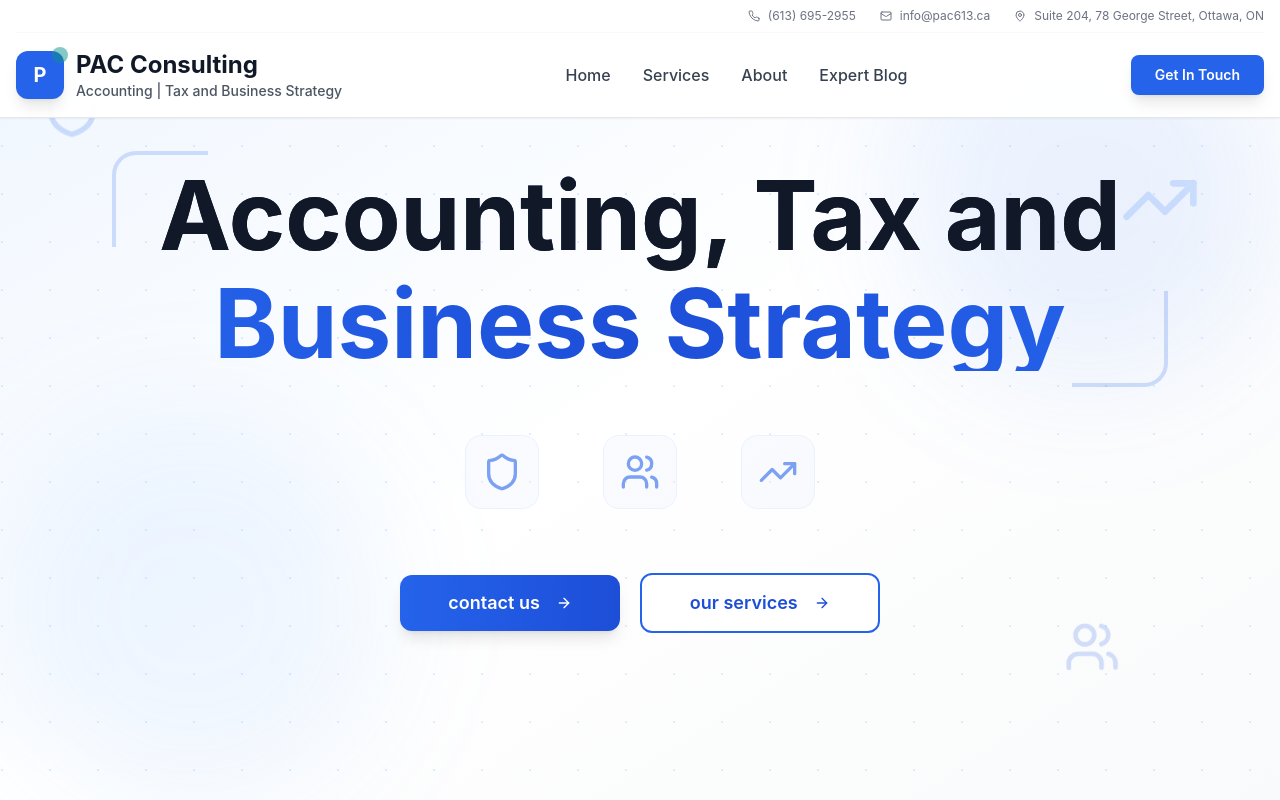
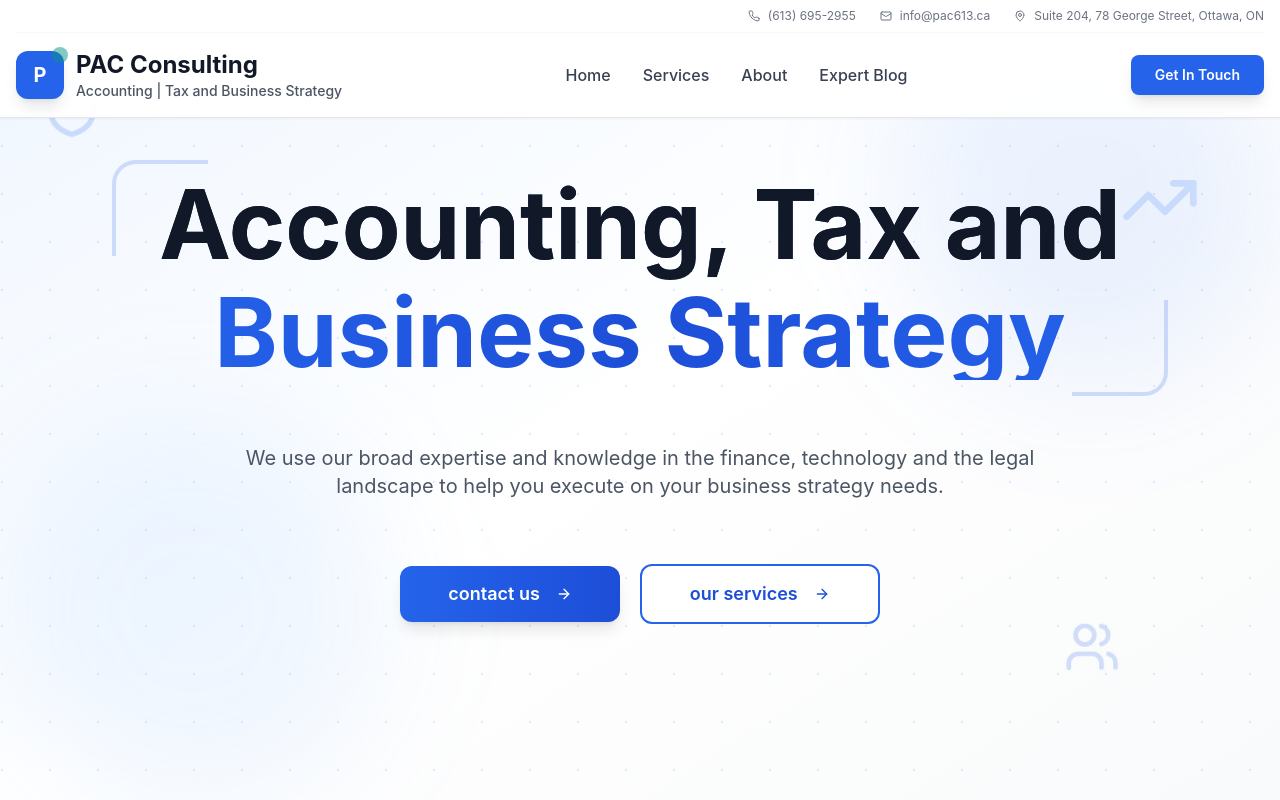
Before and after one commit to farmanhoyo/pacific-glow-remodel-project, a React (Vite) app: page / in a window 1280 px wide. Shown: the top 800 px of the page. Built offline with nearby package versions, Linux system fonts and the light colour scheme.

Commit message:
Refactor: Remove icon boxes and add text

```diff
--- a/src/components/Hero.tsx
+++ b/src/components/Hero.tsx
@@ -61,18 +61,11 @@ const Hero = () => {
             </h1>
           </div>
 
-          {/* Icon showcase */}
-          <div className="flex justify-center items-center gap-8 md:gap-16 mb-16 opacity-60">
-            <div className="p-4 rounded-2xl bg-blue-50/50 border border-blue-100 backdrop-blur-sm transform hover:scale-110 transition-transform">
-              <Shield className="w-10 h-10 text-blue-600" />
-            </div>
-            <div className="p-4 rounded-2xl bg-blue-50/50 border border-blue-100 backdrop-blur-sm transform hover:scale-110 transition-transform">
-              <Users className="w-10 h-10 text-blue-600" />
-            </div>
-            <div className="p-4 rounded-2xl bg-blue-50/50 border border-blue-100 backdrop-blur-sm transform hover:scale-110 transition-transform">
-              <TrendingUp className="w-10 h-10 text-blue-600" />
-            </div>
-          </div>
+          {/* Descriptive text */}
+          <p className="text-lg md:text-xl text-gray-600 max-w-4xl mx-auto leading-relaxed mb-16 px-4">
+            We use our broad expertise and knowledge in the finance, technology and the legal landscape
+            to help you execute on your business strategy needs.
+          </p>
 
           {/* Enhanced CTA Buttons */}
           <div className="flex flex-col sm:flex-row gap-5 justify-center items-center">
```
